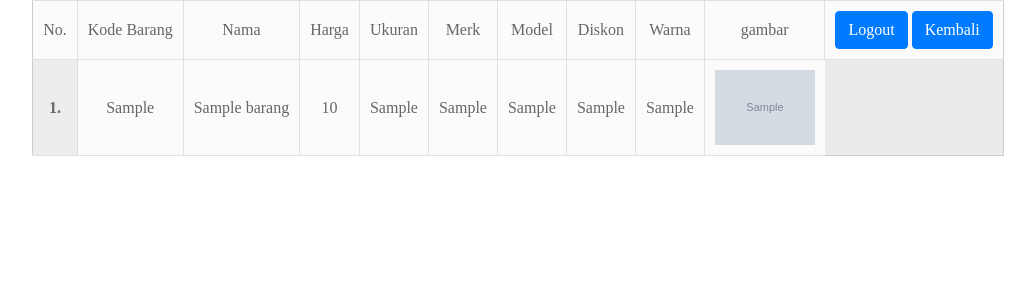
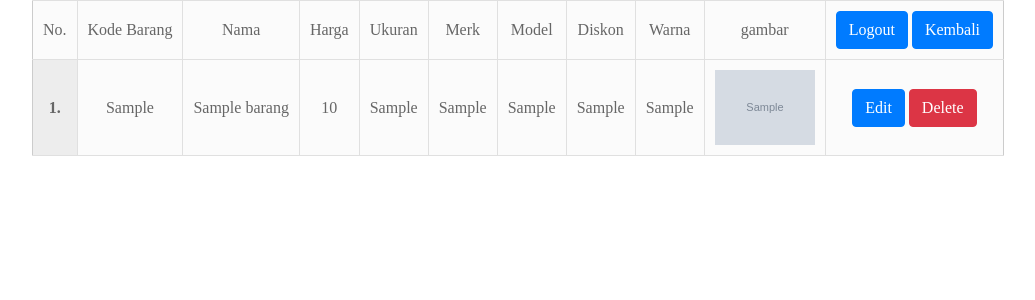
Before and after one commit to akli0027/TokoOnline, a PHP site: page /tampil_barang.php in a window 1280 px wide. Shown: the top 300 px of the page, without its empty margins (122-1157 px from the left). Run offline with PHP 8.4, Linux system fonts and the light colour scheme; the visitor is signed in with stand-in values (Sample User, id 1); tables that the repository leaves empty or names only in its code hold one stand-in row (values such as "Sample post"); grey boxes marked "Sample" are stand-in pictures; data that the repository does not hold is empty.

Commit message:
Update tampil_barang.php

```diff
--- a/tampil_barang.php
+++ b/tampil_barang.php
@@ -86,6 +86,10 @@ table td {
       <td><?=$tampung->diskon?></td>
       <td><?=$tampung->warna?></td>
       <td><img src="<?="img/".$tampung->gambar?>" alt="Data" width="100"></td>
+      <td>
+          <a href="edit_barang_pemasok.php?kode_barang=<?=$tampung->kode_barang?>" class="btn btn-primary">Edit</a>
+          <a href="hapus_barang_pemasok.php?kode_barang=<?=$tampung->kode_barang?>" class="btn btn-danger">Delete</a>
+      </td>
     </tr>
     <?php
   	}
```
